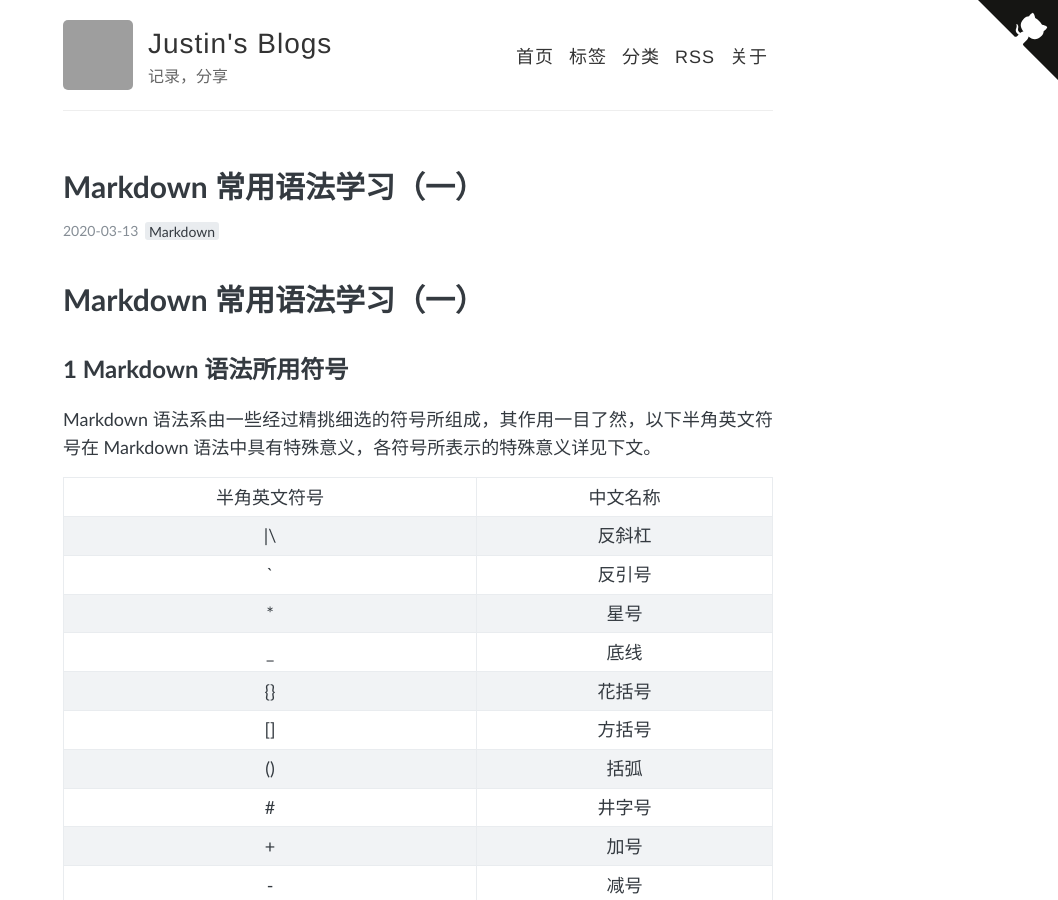
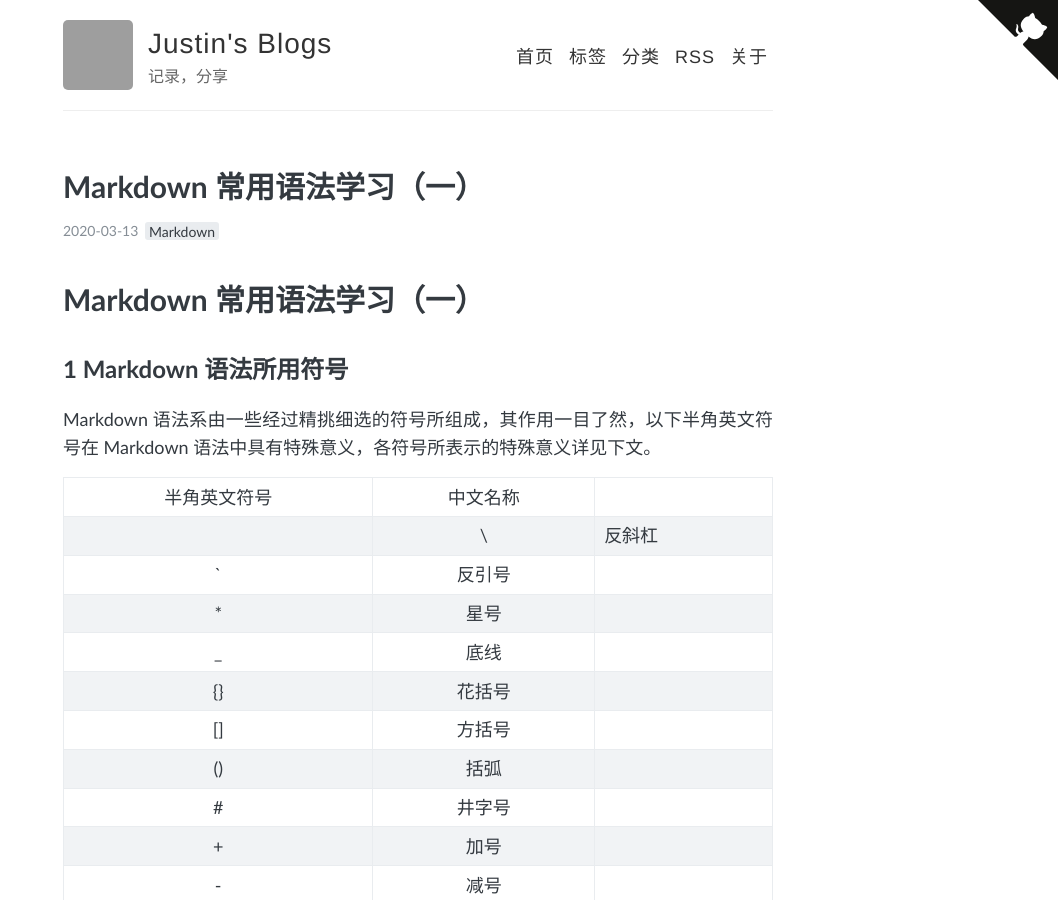
Before and after one commit to Justin-QJ/blogs, a Jekyll site: the page built from _posts/2020-03-13-Studying-Markdown-Syntax-I.md, in a window 1280 px wide and 900 px high. Shown: the whole window, without its empty margins (222-1280 px from the left). Built offline with Jekyll 4.4.1, drawn with Linux system fonts in a browser that asks for light colours; grey boxes are pictures that could not be loaded.

```diff
--- a/_posts/2020-03-13-Studying-Markdown-Syntax-I.md
+++ b/_posts/2020-03-13-Studying-Markdown-Syntax-I.md
@@ -22,7 +22,7 @@ description: Mardown 语法入门很容易，但用好需要一些训练。
 
 |半角英文符号|中文名称|
 |:-:|:-:|
-|\|\  |反斜杠|
+||\\  |反斜杠|
 |`|反引号|
 |*|星号|
 |_|底线|
```
